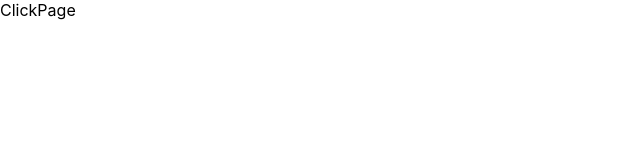
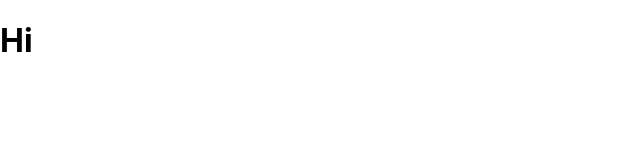
Before and after one commit to skiende74/react-hooks, a React (Create React App) app: page / in a window 1280 px wide. Shown: the top 160 px of the page, without its empty margins (0-640 px from the left). Built offline with nearby package versions, Linux system fonts and the light colour scheme.

Commit message:
feat: useClick

```diff
--- /dev/null
+++ b/src/hooks/useClick.js
@@ -0,0 +1,17 @@
+import { useEffect, useRef } from "react";
+
+const useClick = (onClick) => {
+  const element = useRef();
+
+  useEffect(() => {
+    if (element.current === undefined) return;
+    const el = element.current;
+    el.addEventListener("click", onClick);
+
+    return () => el.removeEventListener("click", onClick);
+  }, [onClick]);
+
+  return element;
+};
+
+export default useClick;
--- a/src/usecase/ClickPage.js
+++ b/src/usecase/ClickPage.js
@@ -1,9 +1,17 @@
-import React, { useRef } from "react";
+import React from "react";
+import useClick from "../hooks/useClick";
 
 const ClickPage = () => {
-  const input = useRef();
+  const onClick = () => {
+    console.log("say Hello");
+  };
+  const title = useClick(onClick);
 
-  return <div>ClickPage</div>;
+  return (
+    <div>
+      <h1 ref={title}>Hi</h1>
+    </div>
+  );
 };
 
 export default ClickPage;
```
